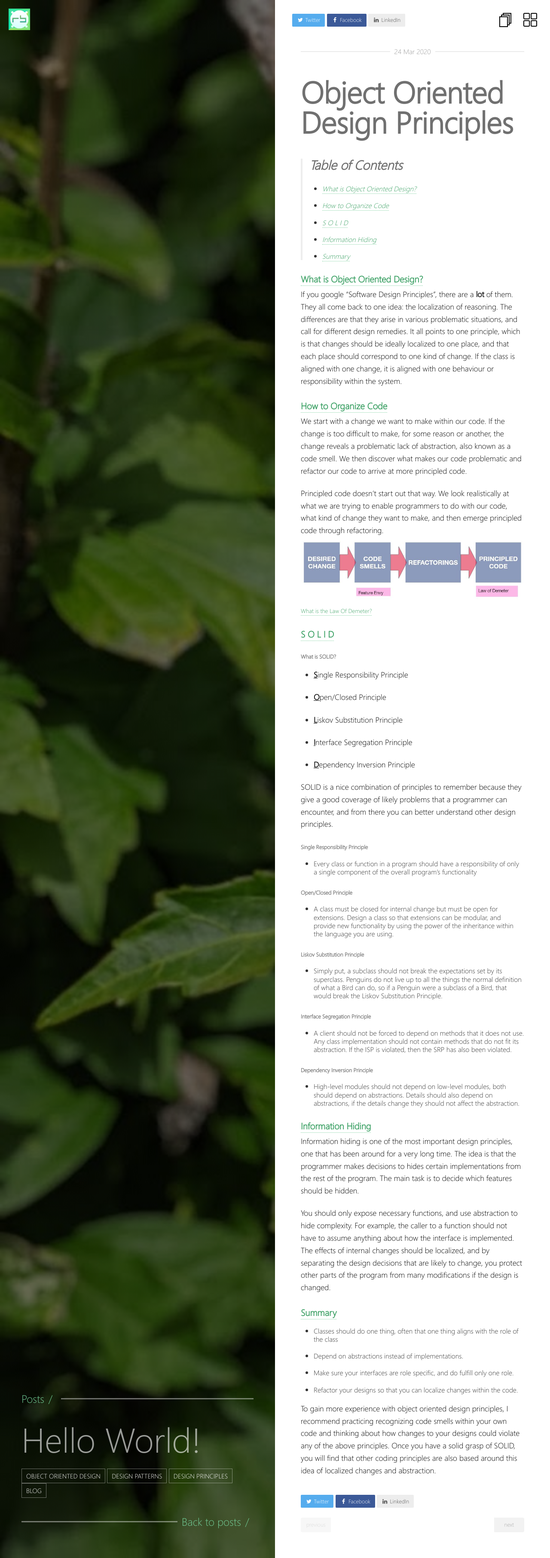
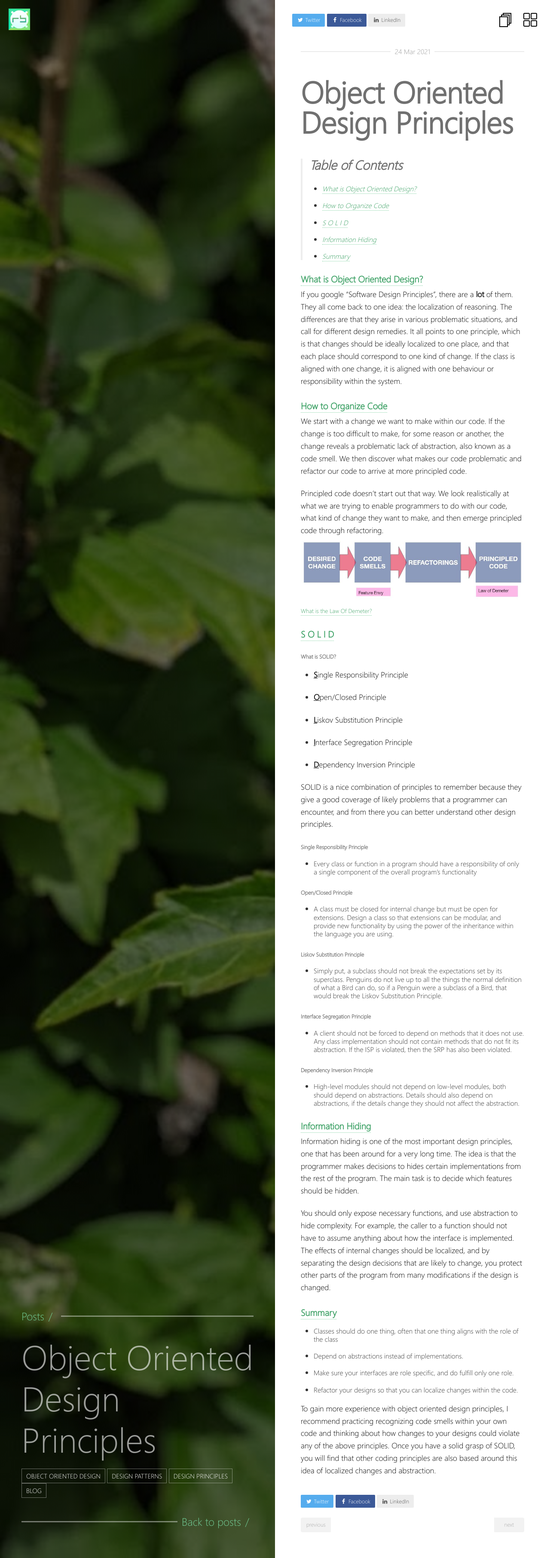
Before and after one commit to r-bassi/r-bassi.github.io, a Jekyll site: the page built from _posts/2021-03-24-object-oriented-design.md, in a window 1280 px wide. Shown: the whole page at 43% size. Built offline with Jekyll 4.4.1, drawn with Linux system fonts in a browser that asks for light colours.

Commit message:
fixed title

```diff
--- a/_posts/2021-03-24-object-oriented-design.md
+++ b/_posts/2021-03-24-object-oriented-design.md
@@ -1,7 +1,7 @@
 ---
 layout: post
-title: "Hello World!"
-date: 2020-03-24
+title: "Object Oriented Design Principles"
+date: 2021-03-24
 categories:
   - blog
 tags:
```
